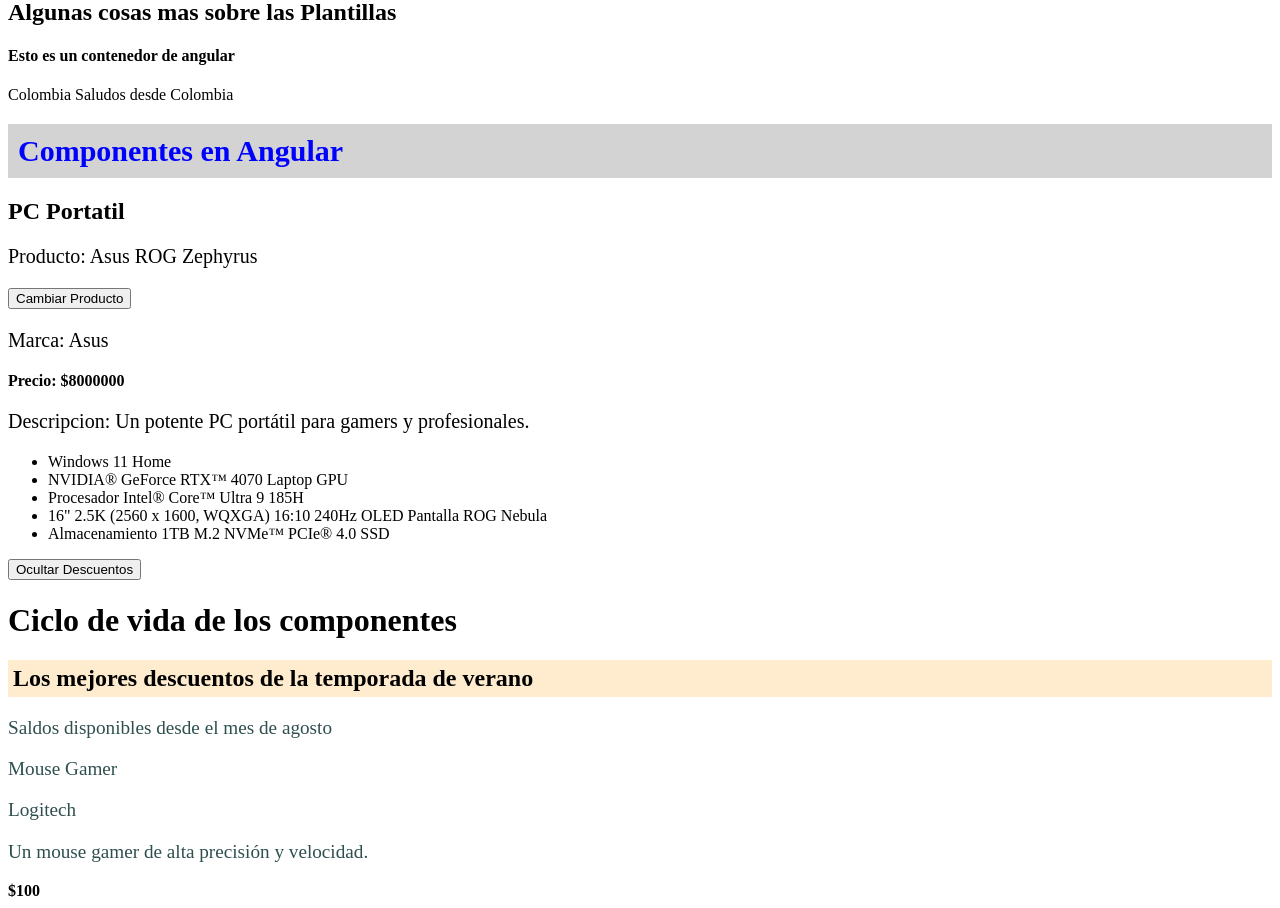
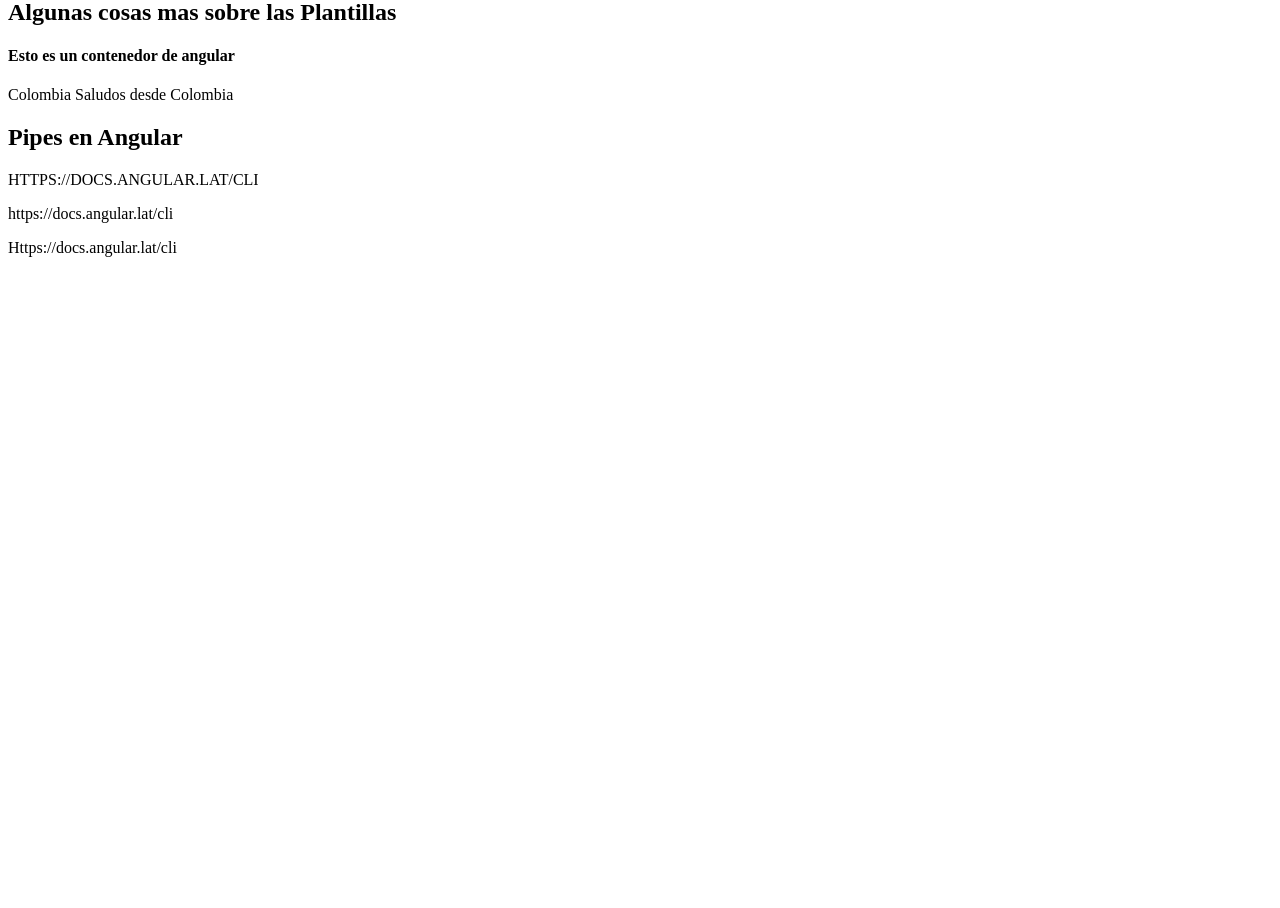
Before and after one commit to Juan8516/03.-Angular, an Angular app: page / in a window 1280 px wide. Shown: the part 1040-1948 px from the top of the page. After the commit the page ends 1313 px from the top, so only its background shows below. Built offline with nearby package versions, Linux system fonts and the light colour scheme.

Commit message:
uso de pipes upper, lower y titlecasepipe

```diff
--- a/src/app/usuario/usuario.html
+++ b/src/app/usuario/usuario.html
@@ -91,8 +91,14 @@
 {{saludo}}
 
 <!--Defer y placeholder-->
-@defer {
+<!-- @defer {
   <Mi-Producto></Mi-Producto>
 } @placeholder {
   <h3>Cargando producto...</h3>
-}
+} -->
+
+<h2>Pipes en Angular</h2>
+
+<p>{{webCliReference | uppercase}}</p>
+<p>{{webCliReference | lowercase}}</p>
+<p>{{webCliReference | titlecase}}</p>
--- a/src/app/usuario/usuario.ts
+++ b/src/app/usuario/usuario.ts
@@ -1,11 +1,12 @@
 import { Component } from '@angular/core';
 import { Ventas } from '../ventas/ventas';
 import { ProductoComponent } from '../producto/producto.component';
+import { DatePipe, LowerCasePipe, TitleCasePipe, UpperCasePipe } from '@angular/common';
 
 @Component({
   selector: 'app-usuario',
   standalone: true,
-  imports: [Ventas, ProductoComponent],
+  imports: [Ventas, ProductoComponent, UpperCasePipe, LowerCasePipe, DatePipe, TitleCasePipe],
   templateUrl: './usuario.html',
   styleUrl: './usuario.css'
 })
```
